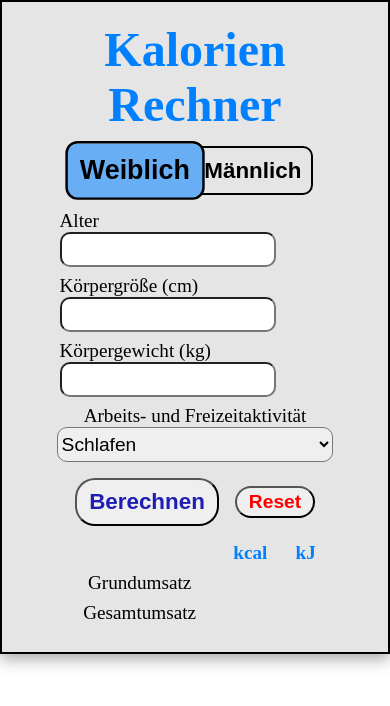
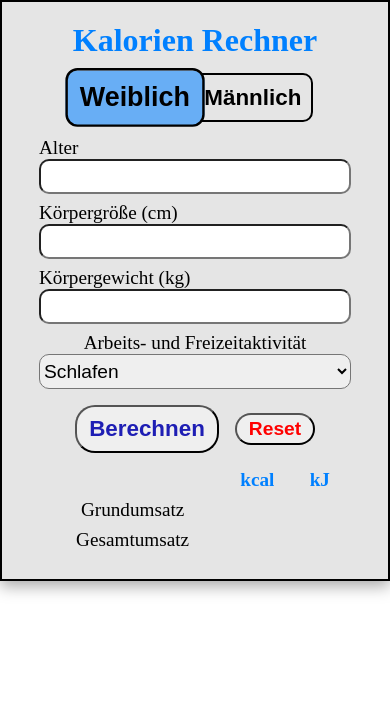
Before and after one commit to Romantev/Project_Kalorien-Rechner, a plain HTML site: page index.html in a window 390 px wide. Drawn offline with Linux system fonts and the light colour scheme.

Commit message:
edit media queries

```diff
--- a/assets/css/style.css
+++ b/assets/css/style.css
@@ -219,6 +219,10 @@ p {
   .inputs input,
   select,
   article {
-    width: 80%;
+    width: 80vw;
+  }
+
+  h1 {
+    font-size: 2rem;
   }
 }
```
